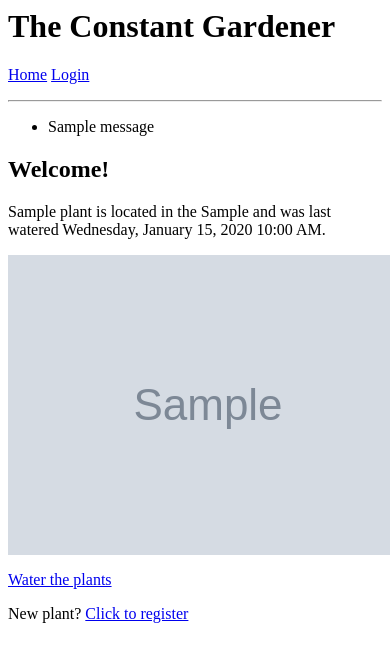
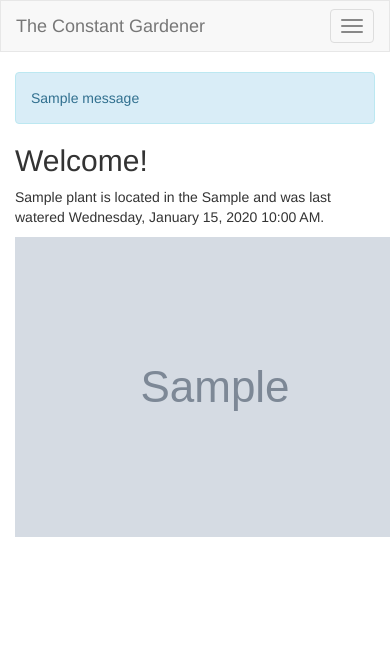
Before and after one commit to adamlives/the-constant-gardener, a Flask app: page / in a window 390 px wide; the page is wider, and only the part inside the window is pictured. Shown: the top 662 px of that part. Run offline with Flask 2, Linux system fonts and the light colour scheme; tables that the repository leaves empty hold one stand-in row (values such as "Sample post"); grey boxes marked "Sample" are stand-in pictures; one stand-in notice (Sample message) is shown; parts of the project's set-up code (start-up, migrations or seed data) failed here and were passed over; some libraries are stand-ins or nearby versions.

Commit message:
update styling

```diff
--- a/app/__init__.py
+++ b/app/__init__.py
@@ -3,6 +3,7 @@ from flask_migrate import Migrate
 from flask_moment import Moment
 from flask_login import LoginManager
 from flask_uploads import UploadSet, IMAGES, configure_uploads
+from flask_bootstrap import Bootstrap
 
 from flask import Flask
 from config import Config
@@ -14,7 +15,7 @@ migrate = Migrate(app, db)
 moment = Moment(app)
 login = LoginManager(app)
 login.login_view = 'login'
-
+bootstrap = Bootstrap(app)
 images = UploadSet('images', IMAGES)
 configure_uploads(app, images)
 
--- a/app/templates/base.html
+++ b/app/templates/base.html
@@ -1,35 +1,58 @@
-<html>
-    <head>
+{% extends 'bootstrap/base.html' %}
+
+{% block title %}
         {% if title %}
-        <title>{{ title }}</title>
+            {{ title }}
         {% else %}
-        <title>The Constant Gardener</title>
+            The Constant Gardener
         {% endif %}
+{% endblock %}
 
-        {{ moment.include_jquery() }}
-        {{ moment.include_moment() }}
+{{ moment.include_jquery() }}
+{{ moment.include_moment() }}
 
-    </head>
-    <body>
-        <h1>The Constant Gardener</h1>
-        <p>
-            <a href="{{ url_for('index') }}">Home</a>
-            {% if current_user.is_anonymous %}
-            <a href="{{ url_for('login') }}">Login</a>
-            {% else %}
-            <a href="{{ url_for('logout') }}">Logout</a>
-            {% endif %}
-        </p>
-        <hr>
+{% block navbar %}
+    <nav class="navbar navbar-default">
+        <div class="container">
+            <div class="navbar-header">
+                <button type="button" class="navbar-toggle collapsed" data-toggle="collapse" data-target="#bs-example-navbar-collapse-1" aria-expanded="false">
+                    <span class="sr-only">Toggle navigation</span>
+                    <span class="icon-bar"></span>
+                    <span class="icon-bar"></span>
+                    <span class="icon-bar"></span>
+                </button>
+                <a class="navbar-brand" href="{{ url_for('index') }}">The Constant Gardener</a>
+            </div>
+            <div class="collapse navbar-collapse" id="bs-example-navbar-collapse-1">
+                <ul class="nav navbar-nav">
+                    <li><a href="{{ url_for('index') }}">Home</a></li>
+                    <li><a href="{{ url_for('water_plants') }}">Water Plants</a></li>
+                    <li><a href="{{ url_for('register_plant') }}">New Plant</a></li>
+                </ul>
+                <ul class="nav navbar-nav navbar-right">
+                    {% if current_user.is_anonymous %}
+                    <li><a href="{{ url_for('login') }}">Login</a></li>
+                    {% else %}
+                    <li><a href="{{ url_for('logout') }}">Logout</a></li>
+                    {% endif %}
+                </ul>
+            </div>
+        </div>
+    </nav>
+{% endblock %}
+
+{% block content %}
+    <div class="container">
         {% with messages = get_flashed_messages() %}
         {% if messages %}
-        <ul>
             {% for message in messages %}
-            <li>{{ message }}</li>
+            <div class="alert alert-info" role="alert">
+                {{ message }}
+            </div>
             {% endfor %}
-        </ul>
         {% endif %}
         {% endwith %}
-        {% block content %}{% endblock %}
-    </body>
-</html>
+
+        {% block app_content %}{% endblock %}
+    </div>
+{% endblock %}
--- a/app/templates/index.html
+++ b/app/templates/index.html
@@ -1,6 +1,6 @@
 {% extends "base.html" %}
 
-{% block content %}
+{% block app_content %}
     {% if current_user.is_anonymous %}
     <h2>Welcome!</h2>
     {% else %}
@@ -14,6 +14,4 @@
     {% endif %}
     {% endfor %}
 
-    <p><a href="{{ url_for('water_plants') }}">Water the plants</a></p>
-    <p>New plant? <a href="{{ url_for('register_plant') }}">Click to register</a></p>
 {% endblock %}
--- a/app/templates/water_plants.html
+++ b/app/templates/water_plants.html
@@ -1,6 +1,6 @@
 {% extends "base.html" %}
 
-{% block content %}
+{% block app_content %}
     <h2>Water Plant(s)</h2>
     <form action="" method="post" onsubmit="return confirm('Are you sure you want to set these plants as recently watered?')">
         {{ form.hidden_tag() }}
--- a/requirements.txt
+++ b/requirements.txt
@@ -1,10 +1,13 @@
 alembic==1.4.2
 click==7.1.2
+dominate==2.5.1
 Flask==1.1.2
+Flask-Bootstrap==3.3.7.1
 Flask-Login==0.5.0
 Flask-Migrate==2.5.3
 Flask-Moment==0.10.0
 Flask-SQLAlchemy==2.4.3
+Flask-Uploads==0.2.1
 Flask-WTF==0.14.3
 itsdangerous==1.1.0
 Jinja2==2.11.2
@@ -14,5 +17,6 @@ python-dateutil==2.8.1
 python-editor==1.0.4
 six==1.15.0
 SQLAlchemy==1.3.18
+visitor==0.1.3
 Werkzeug==1.0.1
 WTForms==2.3.1
```
Also changed, not shown: app/templates/login.html (+9 -3 lines), app/templates/register_plant.html (+9 -3 lines).
